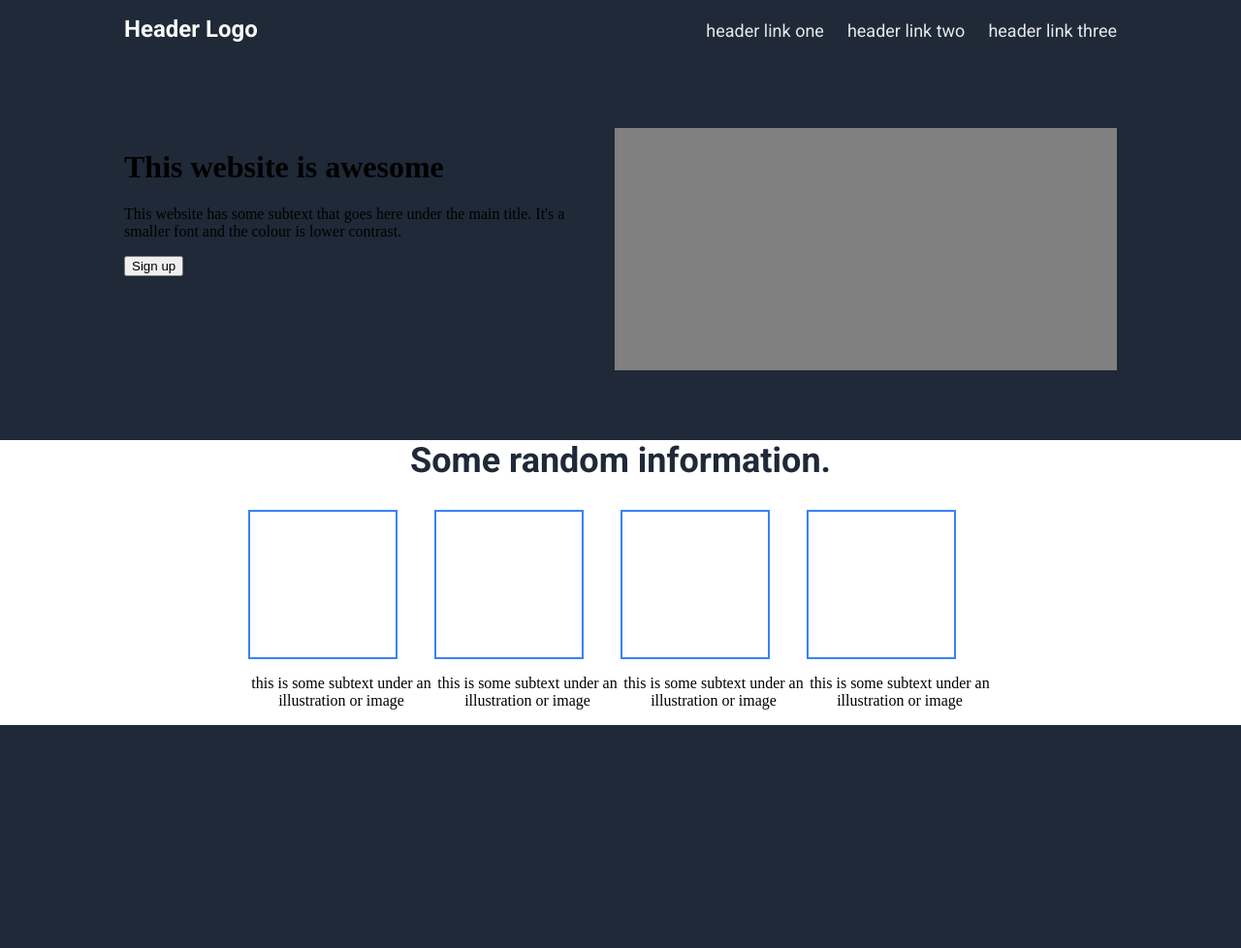
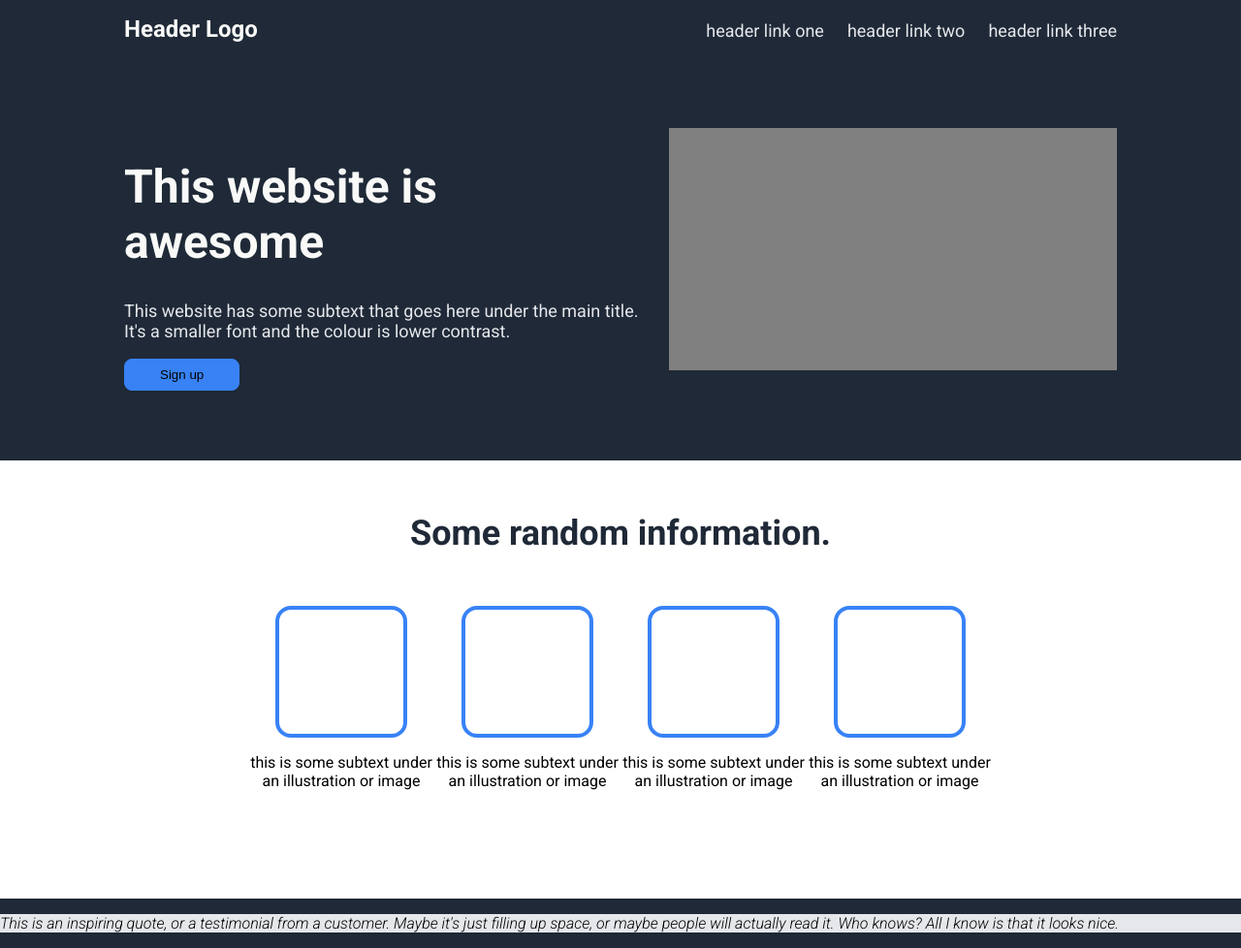
Before and after one commit to dt-dt-dt/odin-landing, a plain HTML site: page index.html in a window 1280 px wide. Shown: the whole page at 97% size. Before the commit the page ends 800 px from the top, so only its background shows below. Drawn offline with Linux system fonts and the light colour scheme.

Commit message:
styled section-b and started section-c

```diff
--- a/index.html
+++ b/index.html
@@ -48,6 +48,9 @@
                 </div>
             </div>
        </div>
+       <div class="section-c">
+            <p class="quote">This is an inspiring quote, or a testimonial from a customer. Maybe it's just filling up space, or maybe people will actually read it. Who knows? All I know is that it looks nice.</p>
+       </div>
     </div>
 </body>
 </html>
--- a/style.css
+++ b/style.css
@@ -96,11 +96,23 @@ header h1 {
     gap: 24px
 }
 
-.nav a {
+.nav a, .section-a p {
     font-family: "Roboto", sans-serif;
     font-size: 18px;
     color: #E5E7EB;
     text-decoration: none;
+}
+
+p {
+    font-family: "Roboto", sans-serif;
+    font-size: 12pt;
+}
+
+button {
+    background-color: #3882F6;
+    border: 1px #3882F6 solid;
+    border-radius: 8px;
+    padding: 8px 36px;
 }
 
 .main {
@@ -113,6 +125,12 @@ header h1 {
     gap: 24px;
 }
 
+.section-a h1 {
+    font-family: "Roboto", sans-serif;
+    font-size: 48px;
+    color: #F9FAF8;
+}
+
 #placeholder-a {
     background-color: grey;
     width: 800px;
@@ -121,7 +139,7 @@ header h1 {
 
 .section-b {
     background-color: #fff;
-    padding: 0 128px;
+    padding: 24px 128px 48px 128px;
 }
 
 .section-b h2 {
@@ -139,11 +157,24 @@ header h1 {
 .blocks-container {
     display: flex;
     flex-direction: column;
+    justify-content: center;
+    align-items: center;
 }
 
 #placeholder-b {
-    height: 150px;
-    width: 150px;
+    height: 128px;
+    width: 128px;
     background-color: white;
-    border: 2px #3882F6 solid;
+    border: 4px #3882F6 solid;
+    border-radius: 16px;
 }
+
+.section-c {
+    background-color: #E5E7EB;
+}
+
+.quote {
+    font-family: "Roboto", sans-serif;
+    font-style: italic;
+    font-weight: 300;
+}
```
